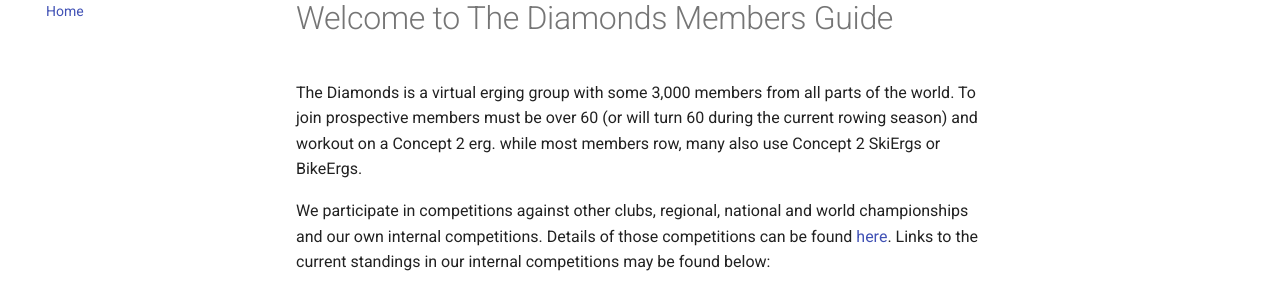
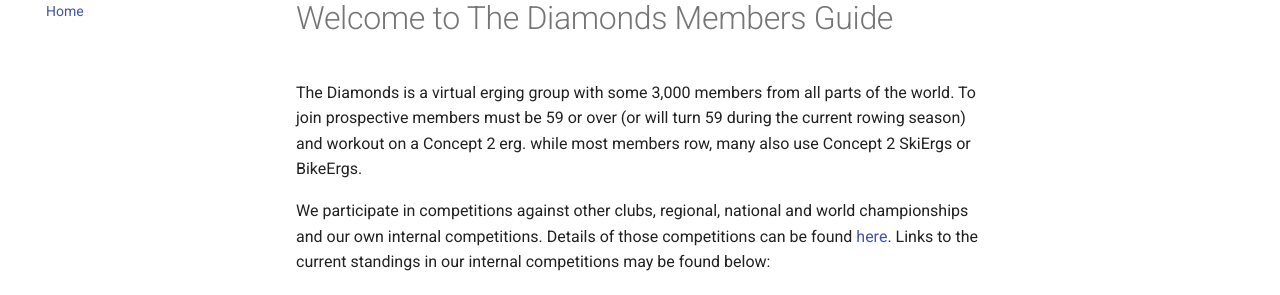
Before and after one commit to diamonds-erging/members-guide, an MkDocs documentation site: the page built from docs/index.md, in a window 1280 px wide. Shown: the part 148-443 px from the top of the page. Built offline with MkDocs 1.6.1 and Material for MkDocs 9.7.7, drawn with Linux system fonts in a browser that asks for light colours.

Commit message:
Change age limit

```diff
--- a/docs/index.md
+++ b/docs/index.md
@@ -1,6 +1,6 @@
 # Welcome to The Diamonds Members Guide
 
-The Diamonds is a virtual erging group with some 3,000 members from all parts of the world. To join prospective members must be over 60 (or will turn 60 during the current rowing season) and workout on a Concept 2 erg. while most members row, many also use Concept 2 SkiErgs or BikeErgs.
+The Diamonds is a virtual erging group with some 3,000 members from all parts of the world. To join prospective members must be 59 or over (or will turn 59 during the current rowing season) and workout on a Concept 2 erg. while most members row, many also use Concept 2 SkiErgs or BikeErgs.
 
 We participate in competitions against other clubs, regional, national and world championships and our own internal competitions. Details of those competitions can be found [here](competitions). Links to the current standings in our internal competitions may be found below:
 
```
